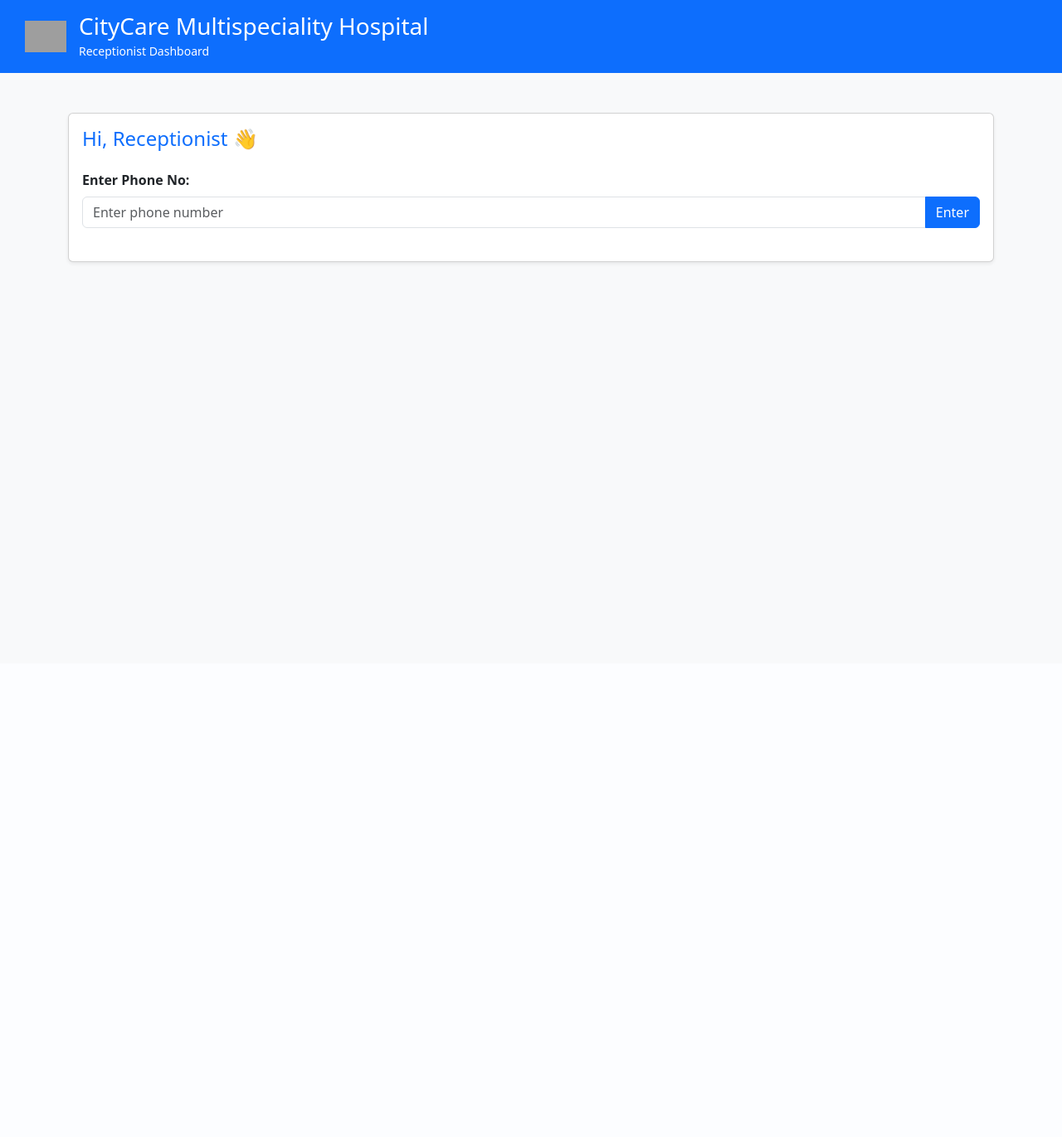
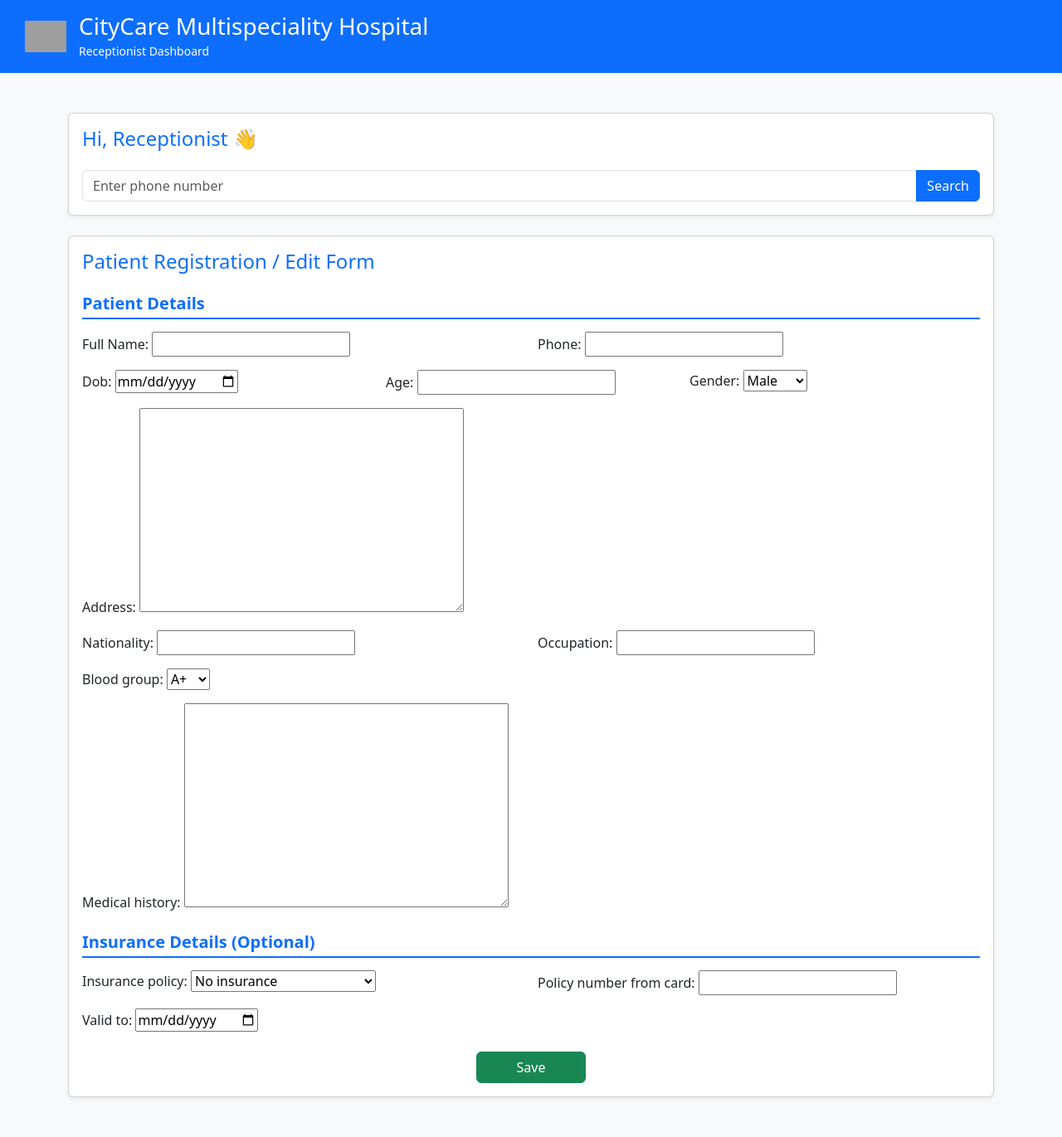
Before and after one commit to aishwarya-git4/HMS, a Django app: template hospital/templates/receptionist.html in a window 1280 px wide. Shown: the whole page at 83% size. Before the commit the page ends 318 px from the top, so only its background shows below. Run offline with Django 4.2, Linux system fonts and the light colour scheme; the template is opened without the code that fills it: values that come from a table or form of the project are taken from there, others are empty; data comes from the database, SQL or seed files in the repository; grey boxes are pictures that could not be loaded.

Commit message:
till adding/updating patient records

```diff
--- a/hospital/templates/receptionist.html
+++ b/hospital/templates/receptionist.html
@@ -4,8 +4,9 @@
   <meta charset="UTF-8">
   <meta name="viewport" content="width=device-width, initial-scale=1.0">
   <title>Receptionist Dashboard | Hospital Management System</title>
-  <!-- Bootstrap 5 CDN -->
+  <!-- Bootstrap 5 -->
   <link href="https://cdn.jsdelivr.net/npm/bootstrap@5.3.2/dist/css/bootstrap.min.css" rel="stylesheet">
+
   <style>
     .hospital-header {
       background-color: #0d6efd;
@@ -17,6 +18,13 @@
       width: 50px;
       object-fit: contain;
       margin-right: 15px;
+    }
+    .section-title {
+      border-bottom: 2px solid #0d6efd;
+      padding-bottom: 5px;
+      margin-bottom: 15px;
+      font-weight: 600;
+      color: #0d6efd;
     }
   </style>
 </head>
@@ -32,26 +40,69 @@
   </header>
 
   <div class="container py-5">
-    <div class="card shadow-sm">
+
+    <!-- Greeting Card -->
+    <div class="card shadow-sm mb-4">
       <div class="card-body">
         <h4 class="text-primary mb-4">Hi, <span id="receptionistName">Receptionist</span> 👋</h4>
 
-        <!-- Appointment Search -->
-        <div class="mb-4">
-          <label class="form-label fw-semibold">Enter Phone No:</label>
+        <!-- Search by phone -->
+        <form method="get" action="{% url 'patient-by-phone' %}">
           <div class="input-group">
-            <input type="text" class="form-control" id="PhoneNumber" placeholder="Enter phone number">
-            <button class="btn btn-primary" type="button" id="fetchBtn">Enter</button>
+            <input type="text" class="form-control" name="phone" placeholder="Enter phone number" required>
+            <button class="btn btn-primary" type="submit">Search</button>
+          </div>
+        </form>
+
+      </div>
+    </div>
+
+    <!-- Patient Registration / Edit Form -->
+    <div class="card shadow-sm">
+      <div class="card-body">
+        <h4 class="text-primary mb-4">Patient Registration / Edit Form</h4>
+
+        <form method="post" novalidate>
+          {% csrf_token %}
+
+          <!-- Patient Details -->
+          <div class="mb-4">
+            <h5 class="section-title">Patient Details</h5>
+            <div class="row g-3">
+              <div class="col-md-6">{{ form.full_name.label_tag }} {{ form.full_name }}</div>
+              <div class="col-md-6">{{ form.phone.label_tag }} {{ form.phone }}</div>
+              <div class="col-md-4">{{ form.dob.label_tag }} {{ form.dob }}</div>
+              <div class="col-md-4">{{ form.age.label_tag }} {{ form.age }}</div>
+              <div class="col-md-4">{{ form.gender.label_tag }} {{ form.gender }}</div>
+              <div class="col-md-12">{{ form.address.label_tag }} {{ form.address }}</div>
+              <div class="col-md-6">{{ form.nationality.label_tag }} {{ form.nationality }}</div>
+              <div class="col-md-6">{{ form.occupation.label_tag }} {{ form.occupation }}</div>
+              <div class="col-md-6">{{ form.blood_group.label_tag }} {{ form.blood_group }}</div>
+              <div class="col-md-12">{{ form.medical_history.label_tag }} {{ form.medical_history }}</div>
+            </div>
           </div>
 
-        </div>
+          <!-- Insurance Details -->
+          <div class="mb-4">
+            <h5 class="section-title">Insurance Details (Optional)</h5>
+            <div class="row g-3">
+              <div class="col-md-6">{{ form.insurance_policy.label_tag }} {{ form.insurance_policy }}</div>
+              <div class="col-md-6">{{ form.policy_number_from_card.label_tag }} {{ form.policy_number_from_card }}</div>
+              <div class="col-md-6">{{ form.valid_to.label_tag }} {{ form.valid_to }}</div>
+            </div>
+          </div>
+
+          <div class="text-center mt-4">
+            <button type="submit" class="btn btn-success px-5">Save</button>
+          </div>
+        </form>
+
       </div>
     </div>
+
   </div>
 
+  <!-- Bootstrap JS -->
   <script src="https://cdn.jsdelivr.net/npm/bootstrap@5.3.2/dist/js/bootstrap.bundle.min.js"></script>
-  <script>
-
-  </script>
 </body>
 </html>
```
